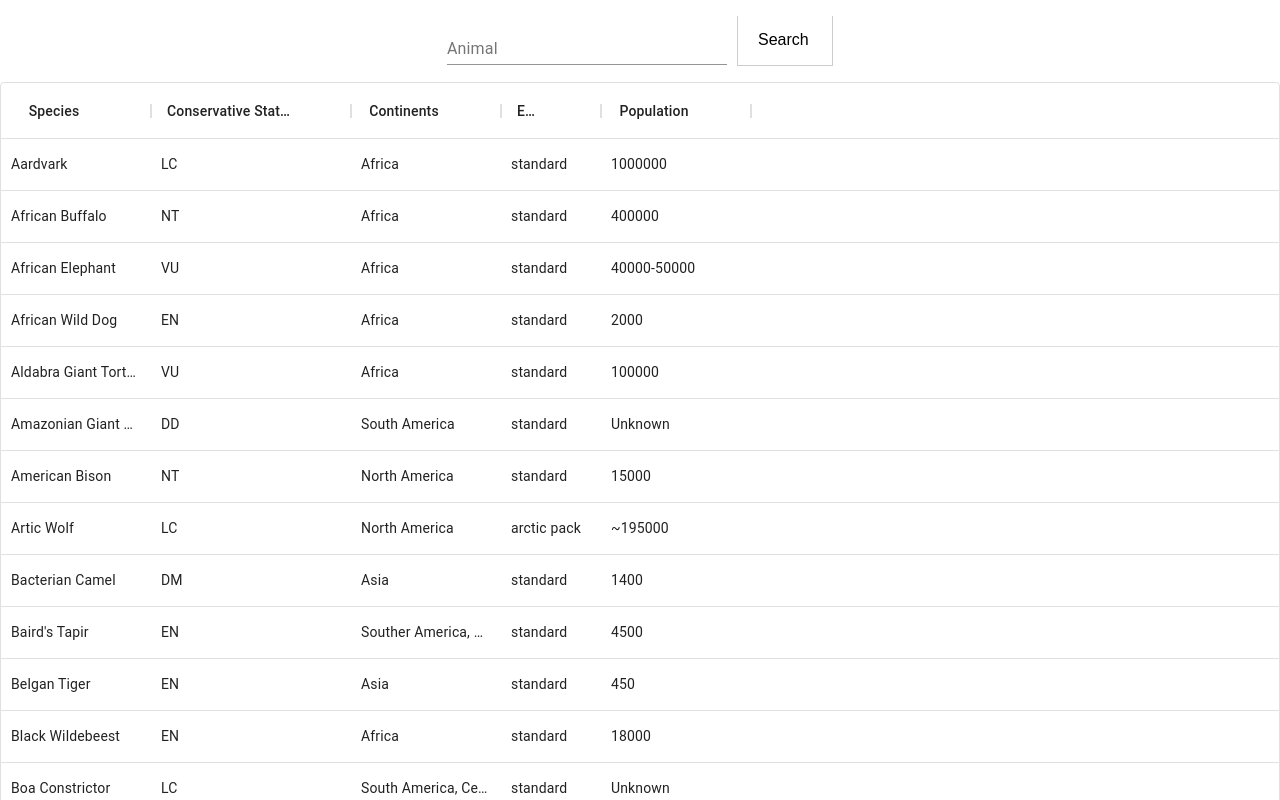
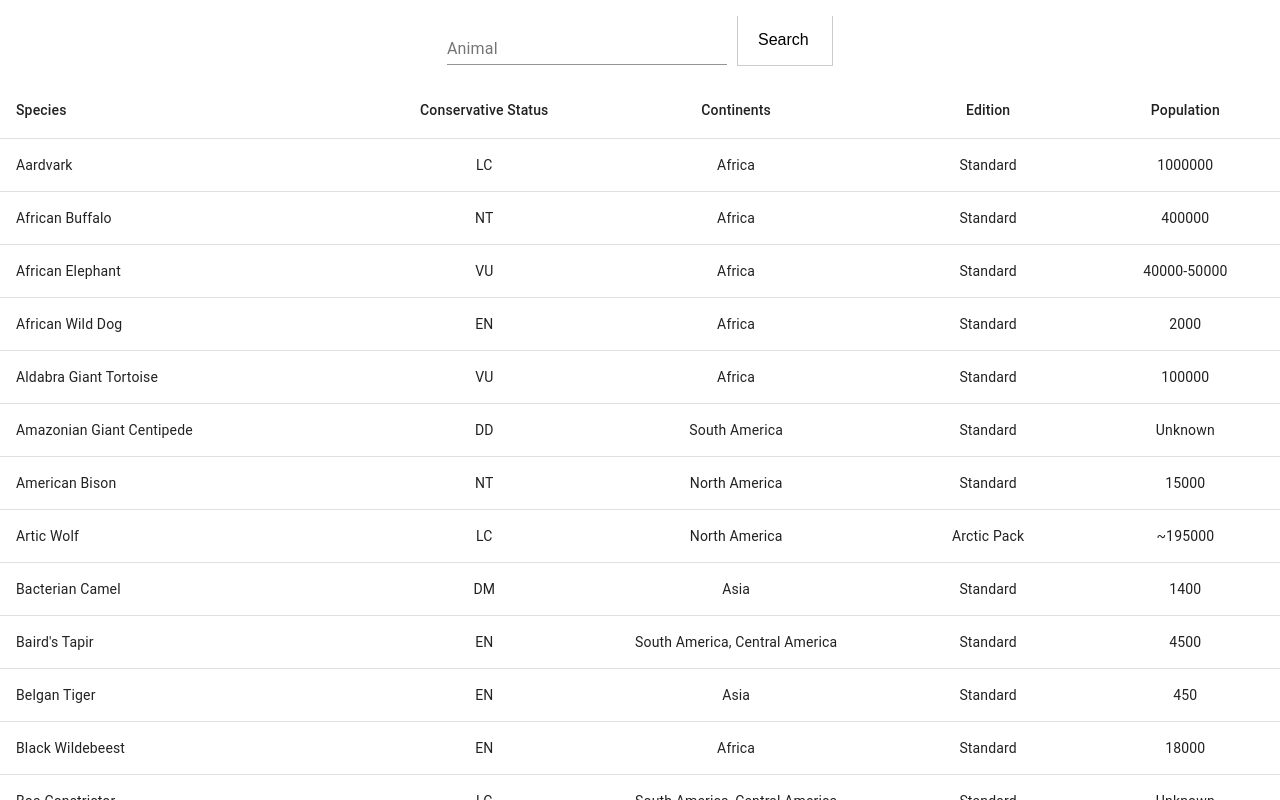
Before and after one commit to nataliausoltseva/Planet-Zoo, a React (Create React App) app in the folder my-app/: page / in a window 1280 px wide. Shown: the top 800 px of the page. Built offline with nearby package versions, Linux system fonts and the light colour scheme.

Commit message:
Add functionality to animal search

```diff
--- a/my-app/src/App.tsx
+++ b/my-app/src/App.tsx
@@ -7,7 +7,7 @@ import Search from './components/Search';
 function App() {
   // eslint-disable-next-line
   const [UserInput, setUserInput] = useState<IUserInput>({
-    SearchQuery: "Aardvark",
+    SearchQuery: "",
 
   });
   function SetUserInput(a: IUserInput) {
@@ -17,7 +17,7 @@ function App() {
   return (
     <div className="App">
       <Search SetUserInput={(a: IUserInput) => SetUserInput(a)}/>
-      <AnimalsInfo />
+      <AnimalsInfo SearchQuery={UserInput.SearchQuery}/>
     </div>
   );
 }
--- a/my-app/src/components/AnimalsInfo.tsx
+++ b/my-app/src/components/AnimalsInfo.tsx
@@ -1,10 +1,11 @@
+import { Table, TableBody, TableCell, TableContainer, TableHead, TableRow } from '@material-ui/core';
 import { ColDef, DataGrid } from '@material-ui/data-grid';
 import React, { useEffect, useState } from 'react';
 import './Search.css';
 
 interface Animals {
     species:string,
-    interactive:string,
+    interactivity:string,
     social:Social,
     reproduction:Reproduction,
     habbitat:Habbitat,
@@ -49,9 +50,12 @@ interface SharedHabitat {
     animal:string
 }
 
-function AnimalsInfo() {
+interface IMediaGridProps {
+    SearchQuery: (string|null)
+}
+function AnimalsInfo(props:IMediaGridProps) {
     var JSON_data = require('../JSON components/animals.json');
-    const [animalInformation, setAnimalInformation] = useState<Animals[]>([{species:"", interactive:"",social:{group_size:"", male:"", female:""},reproduction:{maturity:0,incubation:0,interbirth:0},continents:"", conversation_status:"",habbitat:{land_area:"", land_area_for_additional_animal:"", water_area:"", water_area_for_additional_animal:"", climbing_area:"", climbing_areay_for_additional_animal:"", temperature:"", humidity:"", biomes:[{biome:""}]}, url:"", id:0, population:"", edition:"", shared_habitat:[{animal:""}] }]);
+    const [animalInformation, setAnimalInformation] = useState<Animals[]>([{species:"", interactivity:"",social:{group_size:"", male:"", female:""},reproduction:{maturity:0,incubation:0,interbirth:0},continents:"", conversation_status:"",habbitat:{land_area:"", land_area_for_additional_animal:"", water_area:"", water_area_for_additional_animal:"", climbing_area:"", climbing_areay_for_additional_animal:"", temperature:"", humidity:"", biomes:[{biome:""}]}, url:"", id:0, population:"", edition:"", shared_habitat:[{animal:""}] }]);
 
     useEffect(()=> {
         setAnimalInformation(JSON_data);
@@ -59,29 +63,133 @@ function AnimalsInfo() {
     // eslint-disable-next-line
     }, [JSON_data]);
 
+    for(var i=0; i<animalInformation.length; i++){
+        if(animalInformation[i].edition === "standard" ){
+            animalInformation[i].edition = "Standard"
+        }
+        else if(animalInformation[i].edition === "arctic pack"){
+            animalInformation[i].edition = "Arctic Pack"
+        }
+        else if(animalInformation[i].edition === "south america pack"){
+            animalInformation[i].edition = "South America Pack"
+        }
+        else if(animalInformation[i].edition === "aquatic pack"){
+            animalInformation[i].edition = "Aquatic pack"
+        }
+        else if(animalInformation[i].edition === "australia pack"){
+            animalInformation[i].edition = "Australia pack"
+        }
+        else if(animalInformation[i].edition === "deluxe"){
+            animalInformation[i].edition = "Deluxe"
+        }
+    }
+
     const columns:ColDef[]=[
         {
-            field:"species", headerName:"Species", width:150,headerAlign: 'center',
+            field:"species", headerName:"Species", width:300,headerAlign: 'center',
         },
         {
-            field:"conversation_status", headerName:"Conservative Status", width:200,headerAlign: 'center',
+            field:"conversation_status", headerName:"Conservative Status", width:300,headerAlign: 'center',
         },
         {
-            field:"continents", headerName:"Continents", width:150,headerAlign: 'center',
+            field:"continents", headerName:"Continents", width:300,headerAlign: 'center',
         },
         {
-            field:"edition", headerName:"Edition", width:100,headerAlign: 'center',
+            field:"edition", headerName:"Edition", width:300,headerAlign: 'center',
         },
         {
-            field:"population", headerName:"Population", width:150,headerAlign: 'center',
+            field:"population", headerName:"Population", width:300,headerAlign: 'center',
         }
     ];
 
+    function getResult(){
+        var index = animalInformation.findIndex((item,i)=> {
+            return item.species === props.SearchQuery
+        });
+        var body;
+
+        console.log(index);
+        console.log(animalInformation[index].interactivity);
+        if(animalInformation[index].interactivity === "full"){
+            body = (
+                <div>
+                    <div className="DivToMakeFirstRow">
+                        <div>
+                            <img src={animalInformation[index].url} width="40%"/>
+                            <div>
+                                <h3>{animalInformation[index].species}</h3>
+                                {animalInformation[index].habbitat.land_area === "0"?null:<p>Land area: {animalInformation[index].habbitat.land_area} m<sup>2</sup> (For every additional animal: {animalInformation[index].habbitat.land_area_for_additional_animal} m<sup>2</sup>)</p>}
+                                {animalInformation[index].habbitat.climbing_area === "0"?null:<p>Climb area: {animalInformation[index].habbitat.climbing_area} m<sup>2</sup> (For every additional animal: {animalInformation[index].habbitat.climbing_areay_for_additional_animal} m<sup>2</sup>)</p>}
+                                {animalInformation[index].habbitat.water_area === "0"?null:<p>Water area: {animalInformation[index].habbitat.water_area} m<sup>2</sup> (For every additional animal: {animalInformation[index].habbitat.water_area_for_additional_animal} m<sup>2</sup>)</p>}
+                                <p>Ratio (F:M): {animalInformation[index].social.female} : {animalInformation[index].social.male}</p>
+                                <p>Group Size: {animalInformation[index].social.group_size}</p>
+                                <p>Conservation Status: {animalInformation[index].conversation_status}</p>
+                            </div>
+                        </div>
+                        <div>
+                            <p>Continents: {animalInformation[index].continents}</p>
+                            <p>Biomes: {animalInformation[index].habbitat.biomes.map((item,i) => <span key={i}><br/>{item.biome}</span>)}</p>
+                        </div>
+                    </div>
+                    <div className="DivToMakeSecondRow">
+                        <div>
+
+                        </div>
+                    </div>
+                </div>
+            );
+        }
+        else {
+            body = (
+                <div>
+                    <div className="DivToMakeFirstRow">
+                        <div>
+                            <img src={animalInformation[index].url} width="40%"/>
+                            <div>
+                                <h3>{animalInformation[index].species}</h3>
+                                <p> Conservation Status: {animalInformation[index].conversation_status}</p>
+                            </div>
+                        </div>
+                    </div>
+                    <div className="DivToMakeSecondRow">
+                        <div>
+
+                        </div>
+                    </div>
+                </div>
+            );
+        }
+
+        return body;
+    }
     return (
         <div>
-            <div style={{ flexGrow: 1 }}>
-                <DataGrid rows={animalInformation} columns={columns} hideFooter autoHeight density="standard" />
-            </div>
+            {props.SearchQuery===""? <TableContainer>
+                <Table  aria-label="simple table">
+                    <TableHead>
+                    <TableRow>
+                        <TableCell>Species</TableCell>
+                        <TableCell align="center" sortDirection="asc">Conservative Status</TableCell>
+                        <TableCell align="center">Continents</TableCell>
+                        <TableCell align="center">Edition</TableCell>
+                        <TableCell align="center">Population</TableCell>
+                    </TableRow>
+                    </TableHead>
+                    <TableBody>
+                    {animalInformation.map((row) => (
+                        <TableRow key={row.species}>
+                        <TableCell component="th" scope="row" >
+                            {row.species}
+                        </TableCell>
+                        <TableCell align="center">{row.conversation_status}</TableCell>
+                        <TableCell align="center">{row.continents}</TableCell>
+                        <TableCell align="center">{row.edition}</TableCell>
+                        <TableCell align="center">{row.population}</TableCell>
+                        </TableRow>
+                    ))}
+                    </TableBody>
+                </Table>
+            </TableContainer>: getResult()}
         </div>
     );
 }
--- a/my-app/src/components/Search.css
+++ b/my-app/src/components/Search.css
@@ -9,6 +9,6 @@
     justify-content: center;
 }
 
-.DataGridContainer {
-    height: 600 !important;
+.MuiDataGrid-cell{
+    text-align: center !important;
 }
```
Also changed, not shown: my-app/src/JSON components/animals.json.
